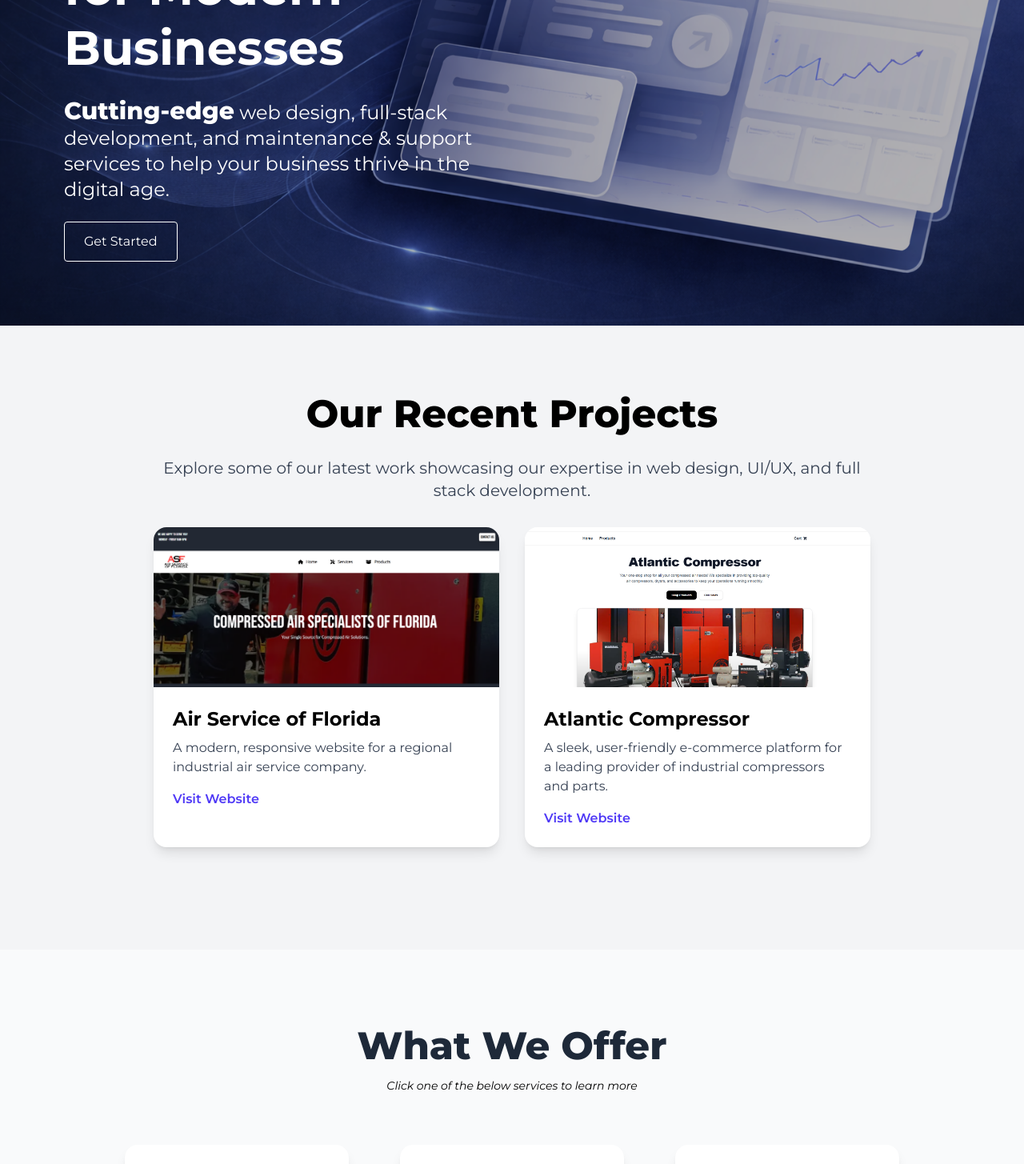
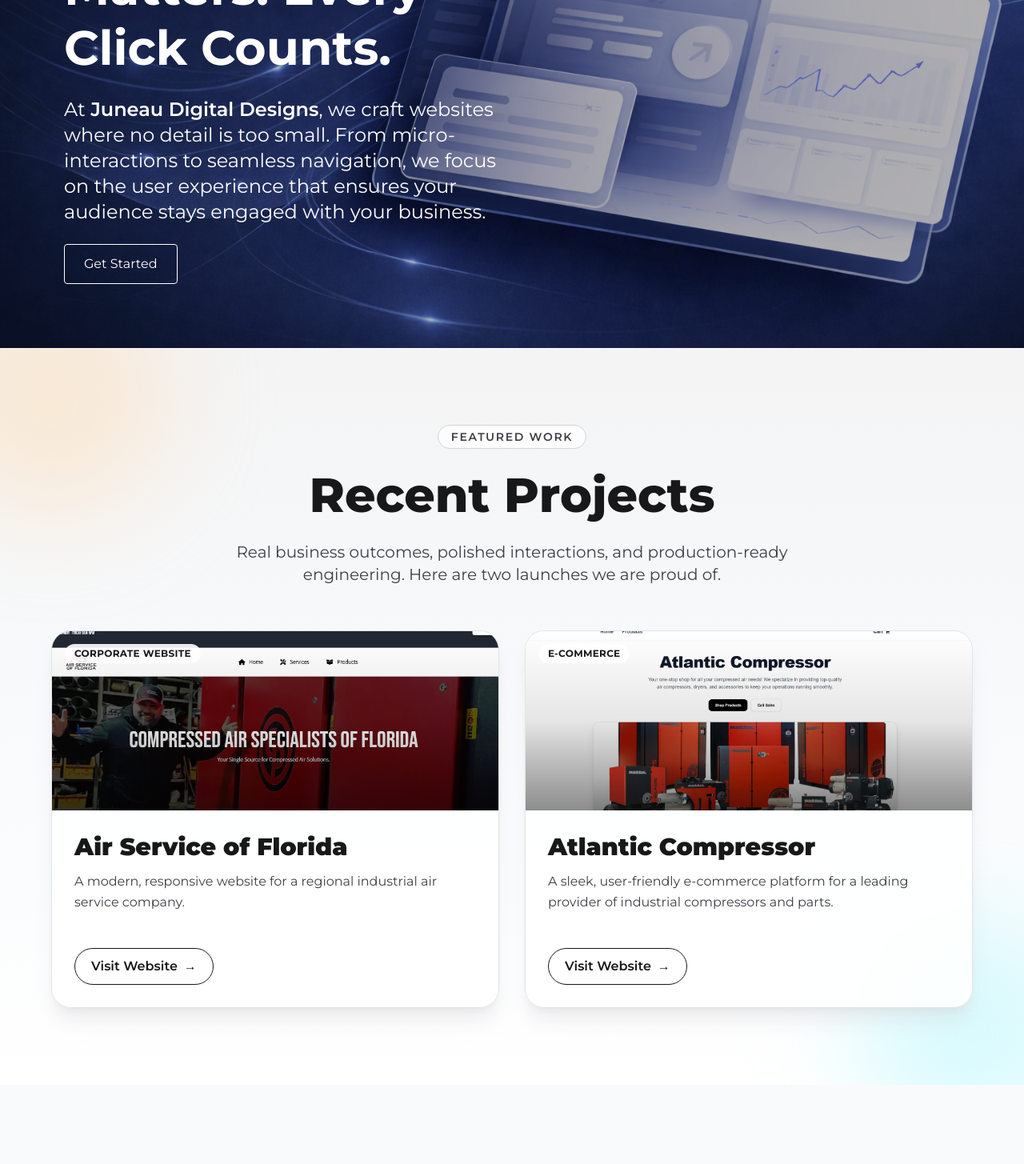
Before and after one commit to JuneauDigitalDesigns/Juneau-Digital-Designs, a Next.js app: page / in a window 1280 px wide. Shown: the part 340-1795 px from the top of the page at 80% size. Built offline with nearby package versions, Linux system fonts and the light colour scheme.

Commit message:
removed mission component and put content in the Hero, added featured work pill and rounded out project cards, punched up wording, added animations to each component on the home page

```diff
--- a/app/components/home/homepageclient.tsx
+++ b/app/components/home/homepageclient.tsx
@@ -2,13 +2,38 @@
 import { FontAwesomeIcon } from "@fortawesome/react-fontawesome";
 import { faComputer, faDraftingCompass, faGear, faWrench, IconDefinition } from "@fortawesome/free-solid-svg-icons";
 import { useState, useEffect, useRef } from "react";
-import { motion, AnimatePresence } from "framer-motion";
+import { motion, AnimatePresence, type Variants } from "framer-motion";
+
+const sectionReveal: Variants = {
+    hidden: { opacity: 0, y: 40 },
+    visible: {
+        opacity: 1,
+        y: 0,
+        transition: { duration: 0.6, ease: [0.22, 1, 0.36, 1] }
+    }
+};
+
+const staggerContainer: Variants = {
+    hidden: {},
+    visible: {
+        transition: {
+            staggerChildren: 0.12,
+            delayChildren: 0.1
+        }
+    }
+};
 
 
 function Hero() {
     return (
         <>
-            <section className="relative w-full overflow-hidden">
+            <motion.section
+                className="relative w-full overflow-hidden"
+                variants={sectionReveal}
+                initial="hidden"
+                whileInView="visible"
+                viewport={{ once: true, amount: 0.2 }}
+            >
 
                 <div className="absolute inset-0 z-0">
                     <Image
@@ -28,13 +53,12 @@
 
                         <div className="w-full md:w-1/2 flex flex-col items-center md:items-start px-4 text-center md:text-left text-white">
                             <h1 className="text-5xl md:text-6xl font-bold leading-tight mb-6">
-                                Digital Solutions for Modern Businesses
+                                Every Pixel Matters. Every Click Counts.
                             </h1>
 
-                            <p className="text-xl md:text-2xl mb-6 max-w-lg">
-                                <span className="text-2xl md:text-3xl font-extrabold">Cutting-edge</span>{" "}
-                                web design, full-stack development, and maintenance & support services
-                                to help your business thrive in the digital age.
+                            <p className="text-xl md:text-2xl mb-6 max-w-3xl">
+                                At <span className="font-semibold text-2xl">Juneau Digital Designs</span>, we craft websites where no detail is too small.
+                                From micro-interactions to seamless navigation, we focus on the user experience that ensures your audience stays engaged with your business.
                             </p>
 
                             <button className="border px-6 py-3 rounded hover:bg-white hover:text-black transition">
@@ -44,32 +68,11 @@
 
                     </div>
                 </div>
-            </section>
+            </motion.section>
 
         </>
 
 
-    )
-}
-
-function Mission() {
-    return (
-        <>
-            <section className="z-20 py-32 px-4 bg-gray-50">
-                <div className="max-w-4xl mx-auto text-center">
-                    <h2 className="text-4xl md:text-5xl font-extrabold mb-6 leading-tight">
-                        Every Pixel Matters. Every Click Counts.
-                    </h2>
-                    <p className="text-lg md:text-xl text-gray-700 mb-8">
-                        At <span className="font-semibold text-2xl">Juneau Digital Designs</span>, we craft websites where no detail is too small.
-                        From micro-interactions to seamless navigation, we focus on the user experience that ensures your audience stays engaged with your business.
-                    </p>
-                    <button className="bg-black text-white px-8 py-3 rounded-md text-lg font-semibold hover:bg-gray-900 transition">
-                        Discover How
-                    </button>
-                </div>
-            </section>
-        </>
     )
 }
 
@@ -177,7 +180,13 @@
     }, [handleCloseModal]);
 
     return (
-        <div className="z-20 py-24 px-4 bg-gray-50">
+        <motion.section
+            className="z-20 py-24 px-4 bg-gray-50"
+            variants={staggerContainer}
+            initial="hidden"
+            whileInView="visible"
+            viewport={{ once: true, amount: 0.15 }}
+        >
             {selectedOffering && (
                 <div className="fixed inset-0 z-[999] bg-black/40 flex justify-center items-center">
                     <div ref={modalRef} className="bg-white rounded-2xl p-8 max-w-2xl mx-4 relative shadow-xl">
@@ -212,18 +221,19 @@
                 </div>
             )}
 
-            <div className="flex flex-col w-full items-center justify-center">
+            <motion.div className="flex flex-col w-full items-center justify-center" variants={sectionReveal}>
                 <h2 className="text-4xl md:text-5xl font-extrabold mb-4 text-center text-gray-800">
                     What We Offer
                 </h2>
                 <span className="text-sm md:text-md italic text-center mb-12">Click one of the below services to learn more</span>
-            </div>
+            </motion.div>
             <div className="flex flex-wrap gap-8 justify-center items-stretch">
                 {offerings.map((offering) => (
-                    <div
+                    <motion.div
                         key={offering.title}
                         className="w-full sm:w-1/2 lg:w-1/4 p-4 hover:cursor-pointer"
                         onClick={() => handleOfferingClick(offering)}
+                        variants={sectionReveal}
                     >
                         <div className="bg-white p-8 rounded-2xl shadow-lg hover:shadow-2xl transition transform hover:-translate-y-2 text-center h-full">
                             <div className={`${offering.iconColor} mb-6`}>
@@ -234,10 +244,10 @@
                                 {offering.description}
                             </p>
                         </div>
-                    </div>
+                    </motion.div>
                 ))}
             </div>
-        </div>
+        </motion.section>
 
     )
 }
@@ -299,27 +309,34 @@
     const [selectedTech, setSelectedTech] = useState<Technology>(technologies[0] || null);
 
     return (
-        <section className="z-20 bg-white py-20 px-4">
-            <h2 className="text-4xl md:text-5xl font-extrabold mb-12 text-center text-black">
+        <motion.section
+            className="z-20 bg-white py-20 px-4"
+            variants={staggerContainer}
+            initial="hidden"
+            whileInView="visible"
+            viewport={{ once: true, amount: 0.2 }}
+        >
+            <motion.h2 className="text-4xl md:text-5xl font-extrabold mb-12 text-center text-black" variants={sectionReveal}>
                 Technologies We Use
-            </h2>
+            </motion.h2>
 
-            <div className="flex flex-col-reverse md:flex-col mt-16 md:mt-0">
+            <motion.div className="flex flex-col-reverse md:flex-col mt-16 md:mt-0" variants={sectionReveal}>
                 <div className="flex flex-wrap justify-center gap-4 mt-16 md:mb-16 md:mt-0">
                     {technologies.map((tech) => {
                         const isActive = selectedTech.name === tech.name;
                         return (
-                            <button
+                            <motion.button
                                 key={tech.name}
                                 onClick={() => setSelectedTech(tech)}
                                 className={`
                 flex items-center gap-2 px-6 py-3 rounded-full border transition cursor-pointer
                 ${isActive ? "border-black border-2 shadow-lg" : "bg-gray-100 text-black border-black hover:bg-gray-200"}
               `}
+                                variants={sectionReveal}
                             >
                                 <Image src={tech.logo} alt={`${tech.name} Logo`} width={24} height={24} className="rounded-full" />
                                 <span>{tech.name}</span>
-                            </button>
+                            </motion.button>
                         );
                     })}
                 </div>
@@ -360,52 +377,11 @@
                         </motion.div>
                     )}
                 </AnimatePresence>
-            </div>
-        </section>
+            </motion.div>
+        </motion.section>
     );
 }
 
-// function Design() {
-//     const designTools = [
-//         {
-//             name: "Figma",
-//             logo: "/techlogos/figma.png",
-//         },
-//         {
-//             name: "Sketch",
-//             logo: "/techlogos/sketch.png",
-//         },
-//         {
-//             name: "Adobe XD",
-//             logo: "/techlogos/adobexd.png",
-//         },
-//         {
-//             name: "Canva",
-//             logo: "/techlogos/canva.png",
-//         },
-//     ];
-//     return (
-//         <>
-//             <div className="z-20 bg-gray-100 py-16 px-4 pb-16">
-//                 <h2 className="text-4xl md:text-5xl text-center font-extrabold mb-6 leading-tight">Design Tools We Use</h2>
-//                 <div className="w-full flex flex-col flex-wrap md:flex-row items-center justify-center">
-//                     {designTools.map((tool) => (
-//                         <div key={tool.name} className="p-6 m-4 w-48 flex flex-col items-center">
-//                             <Image
-//                                 src={tool.logo}
-//                                 alt={`${tool.name} Logo`}
-//                                 width={64}
-//                                 height={64}
-//                                 className="mb-4"
-//                             />
-//                             <h3 className="text-xl font-bold mb-2">{tool.name}</h3>
-//                         </div>
-//                     ))}
-//                 </div>
-//             </div>
-//         </>
-//     )
-// }
 
 function Projects() {
     interface Project {
@@ -413,6 +389,7 @@
         description?: string;
         image?: string;
         link?: string;
+        category?: string;
     }
 
     const projects: Project[] = [
@@ -420,57 +397,96 @@
             title: "Air Service of Florida",
             description: "A modern, responsive website for a regional industrial air service company. ",
             image: "/airserviceflorida.png",
-            link: "https://airserviceofflorida.com"
+            link: "https://airserviceofflorida.com",
+            category: "Corporate Website"
 
         },
         {
             title: "Atlantic Compressor",
             description: "A sleek, user-friendly e-commerce platform for a leading provider of industrial compressors and parts.",
             image: "/atlanticcompressor.png",
-            link: "https://atlantic-compressor.vercel.app"
+            link: "https://atlantic-compressor.vercel.app",
+            category: "E-Commerce"
         }
     ];
     return (
         <>
-            <div className="bg-gray-100 z-20 py-20 px-4">
-                <div className="max-w-4xl mx-auto text-center">
-                    <h2 className="text-4xl md:text-5xl font-extrabold mb-6 leading-tight">
-                        Our Recent Projects
+            <motion.section
+                className="relative z-20 py-24 px-4 overflow-hidden bg-gradient-to-b from-zinc-100 via-slate-50 to-white"
+                variants={staggerContainer}
+                initial="hidden"
+                whileInView="visible"
+                viewport={{ once: true, amount: 0.2 }}
+            >
+                <div className="pointer-events-none absolute -top-20 -left-20 h-72 w-72 rounded-full bg-orange-200/40 blur-3xl" />
+                <div className="pointer-events-none absolute -bottom-20 -right-20 h-72 w-72 rounded-full bg-cyan-200/40 blur-3xl" />
+
+                <div className="relative max-w-6xl mx-auto">
+                    <motion.div className="text-center mb-14" variants={sectionReveal}>
+                        <span className="inline-flex items-center rounded-full border border-zinc-300 bg-white/80 px-4 py-1 text-xs md:text-sm font-semibold tracking-[0.12em] uppercase text-zinc-700">
+                            Featured Work
+                        </span>
+                        <h2 className="text-4xl md:text-6xl font-extrabold mt-5 mb-5 leading-tight text-zinc-900">
+                            Recent Projects
                         </h2>
-                    <p className="text-lg md:text-xl text-gray-700 mb-8">
-                        Explore some of our latest work showcasing our expertise in web design, UI/UX, and full stack development.
+                        <p className="text-lg md:text-xl text-zinc-700 max-w-3xl mx-auto">
+                            Real business outcomes, polished interactions, and production-ready engineering. Here are two launches we are proud of.
                         </p>
-                    <div className="w-full flex flex-col md:flex-row gap-8">
-                        {projects.map((project) => (
-                            <div key={project.title} className="w-full bg-white rounded-2xl shadow-lg overflow-hidden mb-12">
+                    </motion.div>
+
+                    <div className="grid grid-cols-1 md:grid-cols-2 gap-8 items-stretch">
+                        {projects.map((project, index) => (
+                            <motion.article
+                                key={project.title}
+                                initial={{ opacity: 0, y: 30 }}
+                                whileInView={{ opacity: 1, y: 0 }}
+                                viewport={{ once: true, amount: 0.3 }}
+                                transition={{ duration: 0.45, delay: index * 0.12 }}
+                                className="group relative isolate rounded-3xl border border-zinc-200 bg-white/90 shadow-xl shadow-zinc-300/40 overflow-hidden"
+                                variants={sectionReveal}
+                            >
                                 {project.image && (
+                                    <div className="relative h-56 overflow-hidden">
                                         <Image
                                             src={project.image}
                                             alt={project.title || "Project Image"}
-                                        width={800}
-                                        height={400}
-                                        className="w-full h-[200px] object-cover"
+                                            width={1200}
+                                            height={700}
+                                            className="h-full w-full object-cover transition duration-500 group-hover:scale-105"
                                         />
+                                        <div className="absolute inset-0 bg-gradient-to-t from-black/45 via-black/10 to-transparent" />
+                                        {project.category && (
+                                            <span className="absolute top-4 left-4 rounded-full bg-white/90 px-3 py-1 text-xs font-bold uppercase tracking-wide text-zinc-900">
+                                                {project.category}
+                                            </span>
                                         )}
-                                <div className="p-6 text-left">
-                                    <h3 className="text-2xl font-bold mb-2">{project.title}</h3>
-                                    <p className="text-gray-700 mb-4">{project.description}</p>
+                                    </div>
+                                )}
+
+                                <div className="p-7 text-left">
+                                    <h3 className="text-2xl md:text-3xl font-black mb-3 text-zinc-900">
+                                        {project.title}
+                                    </h3>
+                                    <p className="text-zinc-700 mb-6 leading-relaxed min-h-[72px]">
+                                        {project.description}
+                                    </p>
                                     {project.link && (
                                         <a
                                             href={project.link}
                                             target="_blank"
                                             rel="noopener noreferrer"
-                                            className="text-indigo-600 hover:underline font-semibold"
+                                            className="inline-flex items-center gap-2 rounded-full border border-zinc-900 px-5 py-2.5 font-semibold text-zinc-900 transition hover:bg-zinc-900 hover:text-white"
                                         >
                                             Visit Website
+                                            <span aria-hidden="true" className="transition-transform group-hover:translate-x-1">→</span>
                                         </a>
                                     )}
                                 </div>
-                            </div>
+                            </motion.article>
                         ))}
                     </div>
                 </div>
-            </div>
+            </motion.section>
         </>
     )
 }
@@ -478,8 +494,14 @@
 function Contact() {
     return (
         <>
-            <section className="flex flex-col w-full z-20 py-20 px-4 bg-gray-100">
-                <div className="max-w-2xl mx-auto text-center">
+            <motion.section
+                className="flex flex-col w-full z-20 py-20 px-4 bg-gray-100"
+                variants={sectionReveal}
+                initial="hidden"
+                whileInView="visible"
+                viewport={{ once: true, amount: 0.2 }}
+            >
+                <motion.div className="max-w-2xl mx-auto text-center" variants={staggerContainer}>
                     <h2 className="text-4xl md:text-5xl font-extrabold mb-6 leading-tight">
                         Ready to Elevate Your Digital Presence?
                     </h2>
@@ -489,49 +511,33 @@
                     <button className="bg-black text-white px-8 py-3 rounded-md text-lg font-semibold hover:bg-gray-900 transition">
                         Get in Touch
                     </button>
-                </div>
-            </section>
+                </motion.div>
+            </motion.section>
         </>
     )
 }
 
-// function ParallaxBackground() {
-//   // This tracks the scroll of the whole page
-//   const { scrollY } = useScroll();
+export default function HomePageClient() {
+    useEffect(() => {
+        if (typeof window === "undefined") return;
 
-//   // Map scroll position to y-offsets for layers
-//   const ySlow = useTransform(scrollY, [0, 1000], [0, -50]);
-//   const yMedium = useTransform(scrollY, [0, 1000], [0, -100]);
-//   const yFast = useTransform(scrollY, [0, 1000], [0, -150]);
+        const previousRestoration = window.history.scrollRestoration;
+        window.history.scrollRestoration = "manual";
+        window.scrollTo(0, 0);
 
-//   return (
-//     <div className="fixed inset-0 z-10 pointer-events-none">
-//       <motion.div
-//         style={{ y: ySlow }}
-//         className="absolute top-20 left-10 w-40 h-40 bg-indigo-300 rounded-full opacity-30"
-//       />
-//       <motion.div
-//         style={{ y: yMedium }}
-//         className="absolute top-64 right-20 w-60 h-60 bg-pink-300 rounded-full opacity-20"
-//       />
-//       <motion.div
-//         style={{ y: yFast }}
-//         className="absolute bottom-20 left-80 transform -translate-x-1/2 w-80 h-80 bg-yellow-300 rounded-full opacity-10"
-//       />
-//     </div>
-//   );
-// }
+        return () => {
+            window.history.scrollRestoration = previousRestoration;
+        };
+    }, []);
 
-export default function HomePageClient() {
     return (
-        <div className="w-full min-h-[100dvh] text-black bg-white relative overflow-x-hidden">
-            {/* <ParallaxBackground /> */}
+        <div className="w-full text-black bg-white relative">
+
             <Hero />
             <Projects />
+
             <Offer />
-            <Mission />
             <Technology />
-            {/* <Design /> */}
             <Contact />
         </div>
     );
```
Lines whose indentation alone changed are shown as unchanged.
